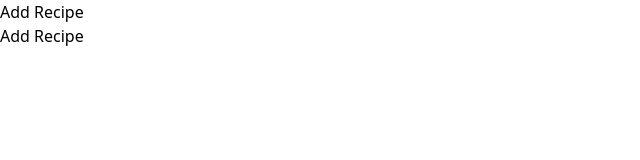
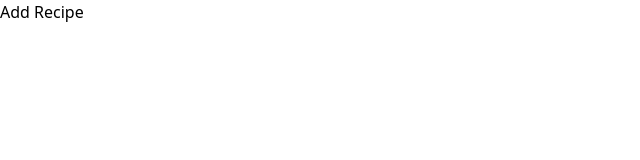
Before and after one commit to devsoc-unsw/trainee-witches-25t2, a React (Vite) app in the folder frontend/: page /addRecipe in a window 1280 px wide. Shown: the top 160 px of the page, without its empty margins (0-640 px from the left). Built offline with nearby package versions, Linux system fonts and the light colour scheme.

Commit message:
add starter component files

```diff
--- a/frontend/src/AddRecipe/AddRecipe.jsx
+++ b/frontend/src/AddRecipe/AddRecipe.jsx
@@ -3,10 +3,20 @@ import './AddRecipe.css';
 const AddRecipe = () => {
   return (
     <>
-      <div className="flex justify-center items-center">
+      {/* TODO: add global margins later */}
+      <div className="flex justify-between items-center">
+        {/* TODO: back button (adding this to components perchance) */}
         <h1>Add Recipe</h1>
-        <h1>Add Recipe</h1>
+        {/* TODO: logo when jet pushes */}
       </div>
+
+      {/* TODO: the actual form  */}
+      {/* TODO: Image upload */}
+      {/* TODO: Recipe title */}
+      {/* TODO: Ingredients field */}
+      {/* TODO: Steps field */}
+      {/* TODO: Tags field */}
+      {/* TODO: Add button (adding this to components later) */}
     </>
   );
 };
```
Also changed, not shown: frontend/src/components/ui/Buttons.jsx (renamed from frontend/src/components/ui/buttons.jsx), frontend/src/components/ui/Comments-section.jsx (renamed from frontend/src/components/ui/comments-section.jsx), frontend/src/components/ui/Footer.jsx (renamed from frontend/src/components/ui/footer.jsx), frontend/src/components/ui/Form.jsx (renamed from frontend/src/components/ui/form.jsx), frontend/src/components/ui/Header.jsx (renamed from frontend/src/components/ui/header.jsx), frontend/src/components/ui/Navbar.jsx (renamed from frontend/src/components/ui/navbar.jsx), frontend/src/components/ui/Recipe-card.jsx (renamed from frontend/src/components/ui/recipe-card.jsx), frontend/src/components/ui/Tinder-bar.jsx (renamed from frontend/src/components/ui/tinder-bar.jsx).
